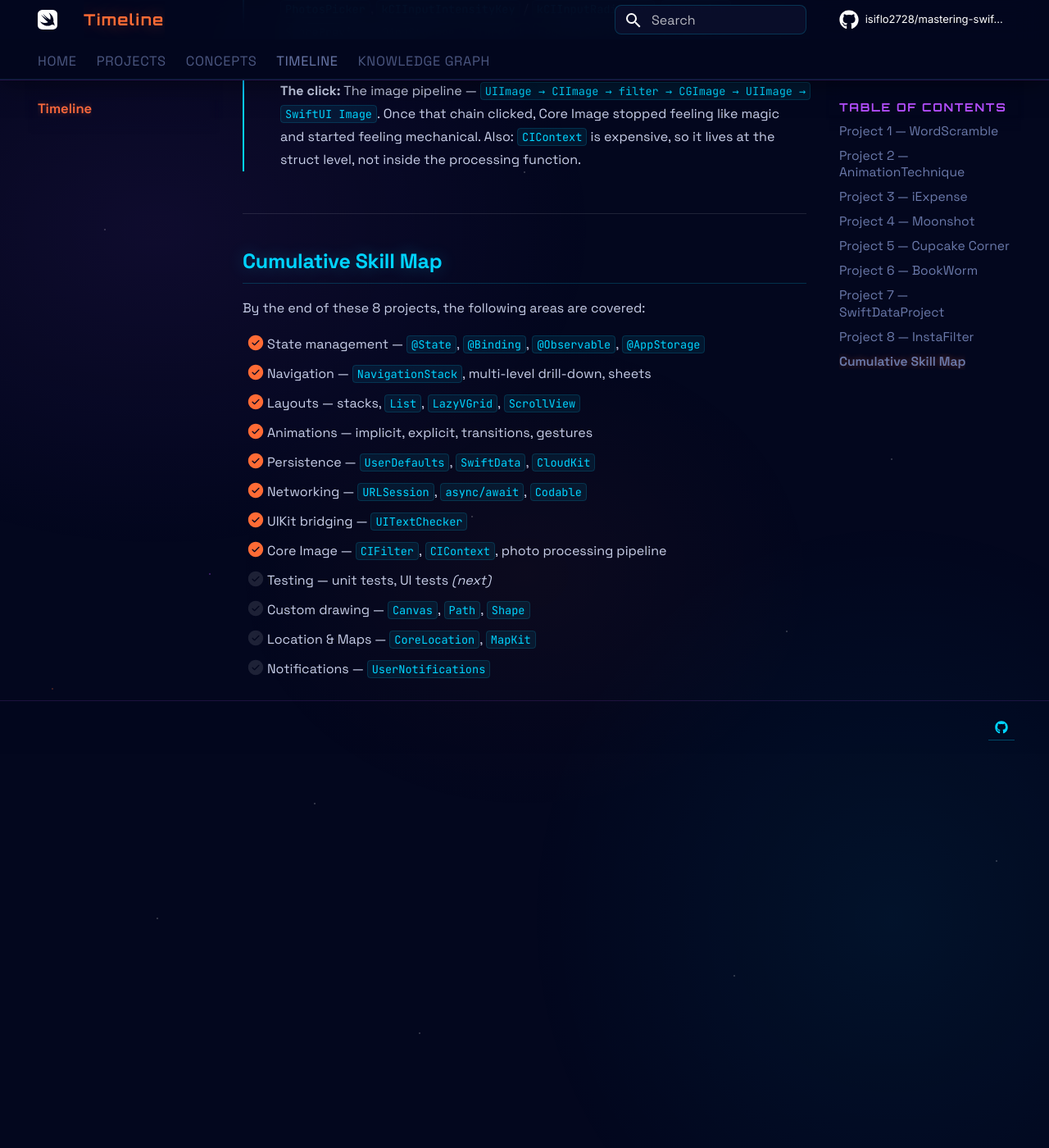
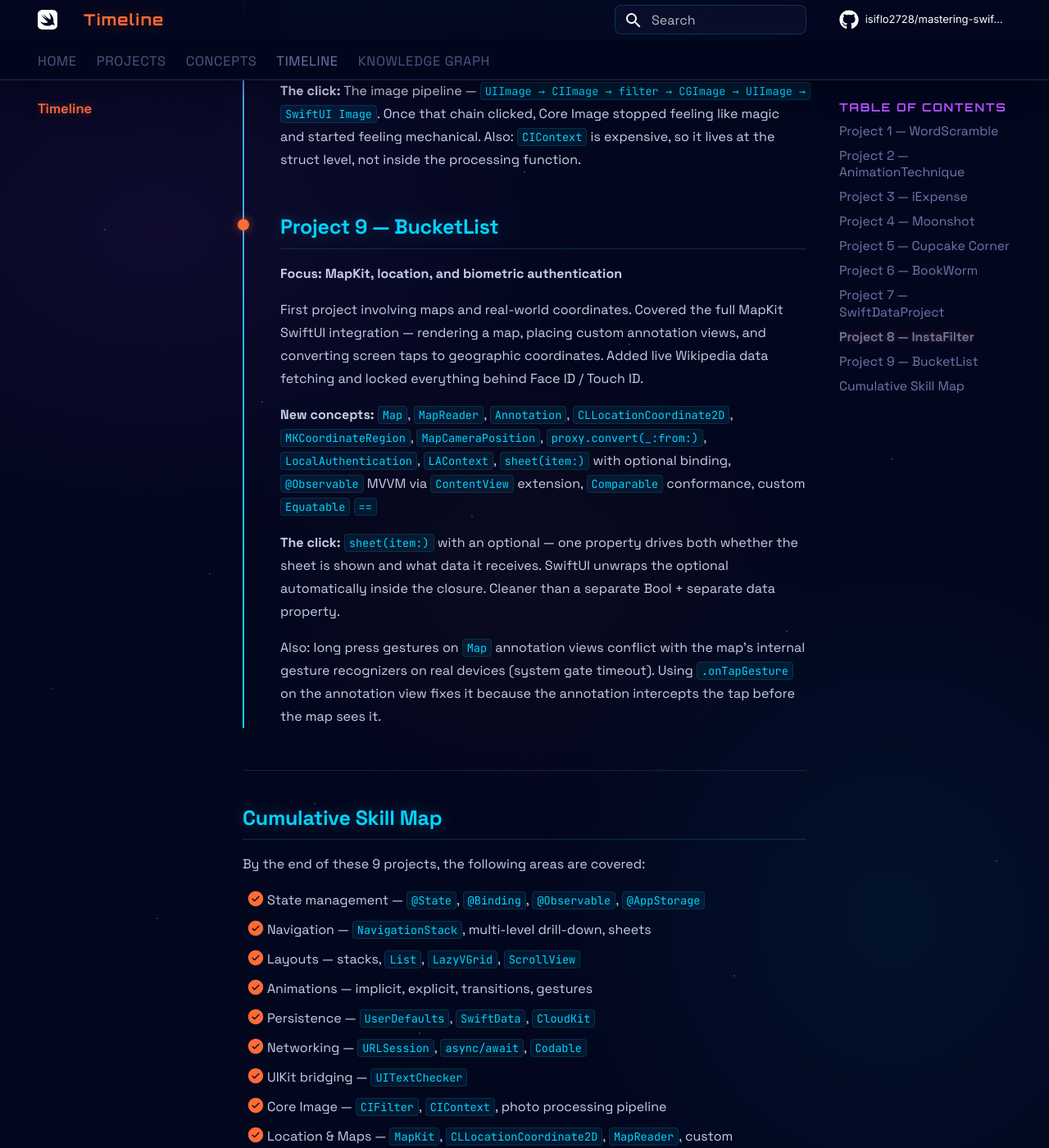
Before and after one commit to isiflo2728/swift-vault, an MkDocs documentation site: the page built from docs/timeline.md, in a window 1280 px wide and 1400 px high, scrolled down 3708 px. Shown: the whole window at 82% size. Built offline with MkDocs 1.6.1 and Material for MkDocs 9.7.7, drawn with Linux system fonts in a browser that asks for light colours; comment, search, counter and statistics services are not loaded; before the commit the page ends 4627 px from its top, so only the background shows below that; some of the changed text lies outside the part shown.

Commit message:
Add BucketList to timeline

```diff
--- a/docs/timeline.md
+++ b/docs/timeline.md
@@ -1,6 +1,6 @@
 # Learning Timeline
 
-> The progression from zero to a full iOS networking, persistence, and iCloud sync stack — one project at a time.
+> The progression from zero to a full iOS networking, persistence, iCloud sync, media processing, and MapKit stack — one project at a time.
 
 ---
 
@@ -110,13 +110,28 @@ First project to touch media processing. The main challenge was understanding th
 
 </div>
 
+<div class="timeline-item" markdown>
+
+## Project 9 — BucketList
+**Focus: MapKit, location, and biometric authentication**
+
+First project involving maps and real-world coordinates. Covered the full MapKit SwiftUI integration — rendering a map, placing custom annotation views, and converting screen taps to geographic coordinates. Added live Wikipedia data fetching and locked everything behind Face ID / Touch ID.
+
+**New concepts:** `Map`, `MapReader`, `Annotation`, `CLLocationCoordinate2D`, `MKCoordinateRegion`, `MapCameraPosition`, `proxy.convert(_:from:)`, `LocalAuthentication`, `LAContext`, `sheet(item:)` with optional binding, `@Observable` MVVM via `ContentView` extension, `Comparable` conformance, custom `Equatable` `==`
+
+**The click:** `sheet(item:)` with an optional — one property drives both whether the sheet is shown and what data it receives. SwiftUI unwraps the optional automatically inside the closure. Cleaner than a separate Bool + separate data property.
+
+Also: long press gestures on `Map` annotation views conflict with the map's internal gesture recognizers on real devices (system gate timeout). Using `.onTapGesture` on the annotation view fixes it because the annotation intercepts the tap before the map sees it.
+
+</div>
+
 </div>
 
 ---
 
 ## Cumulative Skill Map
 
-By the end of these 8 projects, the following areas are covered:
+By the end of these 9 projects, the following areas are covered:
 
 - [x] State management — `@State`, `@Binding`, `@Observable`, `@AppStorage`
 - [x] Navigation — `NavigationStack`, multi-level drill-down, sheets
@@ -126,7 +141,8 @@ By the end of these 8 projects, the following areas are covered:
 - [x] Networking — `URLSession`, `async/await`, `Codable`
 - [x] UIKit bridging — `UITextChecker`
 - [x] Core Image — `CIFilter`, `CIContext`, photo processing pipeline
+- [x] Location & Maps — `MapKit`, `CLLocationCoordinate2D`, `MapReader`, custom annotations
+- [x] Biometric auth — `LocalAuthentication`, `LAContext`, Face ID / Touch ID
 - [ ] Testing — unit tests, UI tests *(next)*
 - [ ] Custom drawing — `Canvas`, `Path`, `Shape`
-- [ ] Location & Maps — `CoreLocation`, `MapKit`
 - [ ] Notifications — `UserNotifications`
```
